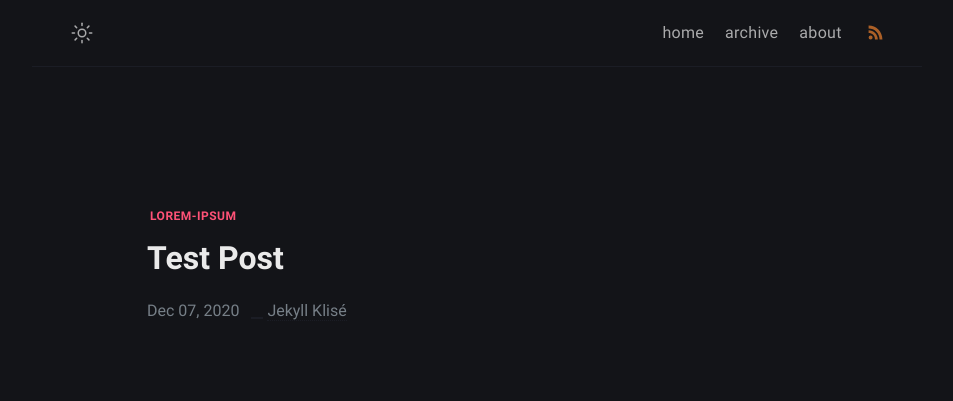
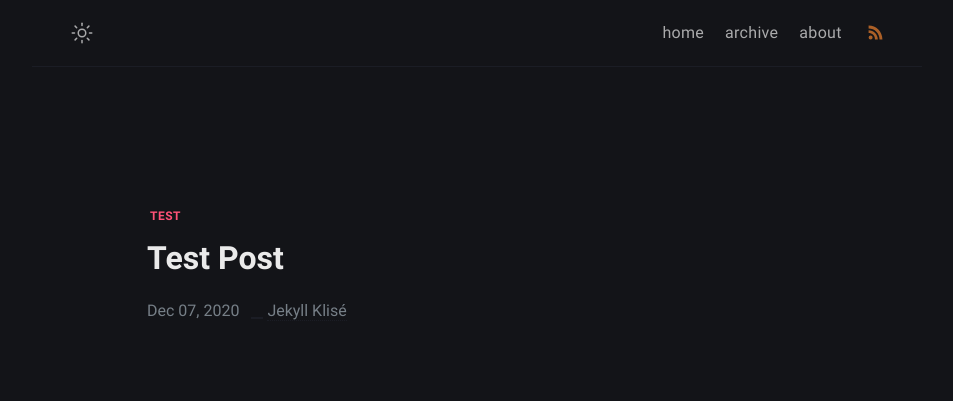
Before and after one commit to TzZek/zek-blog-v2, a Jekyll site: the page built from _posts/Test-post/2020-12-07-Test-post.md, in a window 1280 px wide. Shown: the top 401 px of the page, without its empty margins (163-1116 px from the left). Built offline with Jekyll 4.4.1, drawn with Linux system fonts in a browser that asks for light colours; some web fonts are replaced.

Commit message:
2020-12-07-Test-post.md: updated tags

```diff
--- a/_posts/Test-post/2020-12-07-Test-post.md
+++ b/_posts/Test-post/2020-12-07-Test-post.md
@@ -4,7 +4,7 @@ description: oh just a test
 date: '2020-12-07T16:38:02.650Z'
 modified: '2020-12-07T16:38:02.650Z'
 tags:
-  - lorem-ipsum
+  - test
 categories: []
 layout: post
 ---
```
